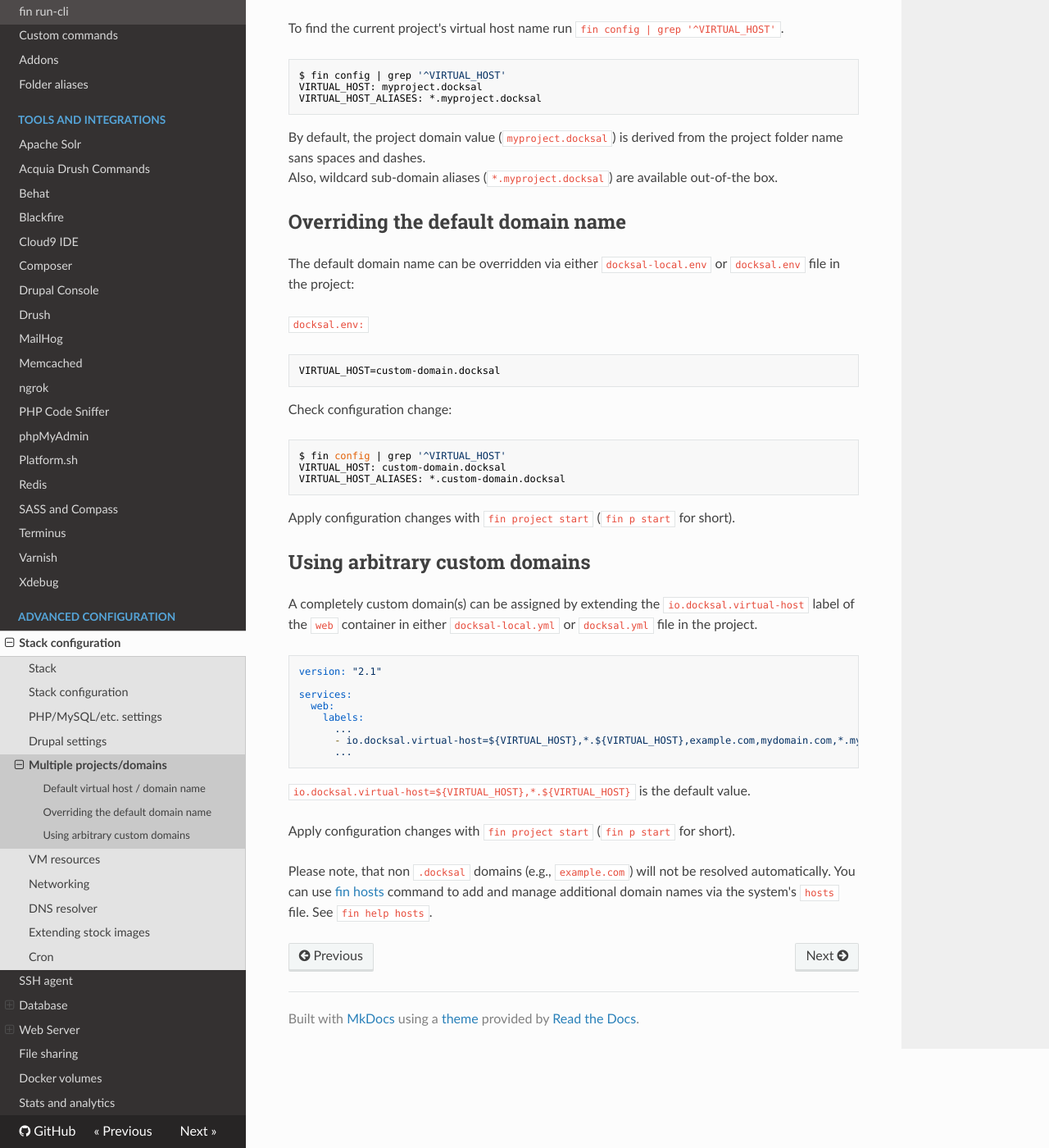
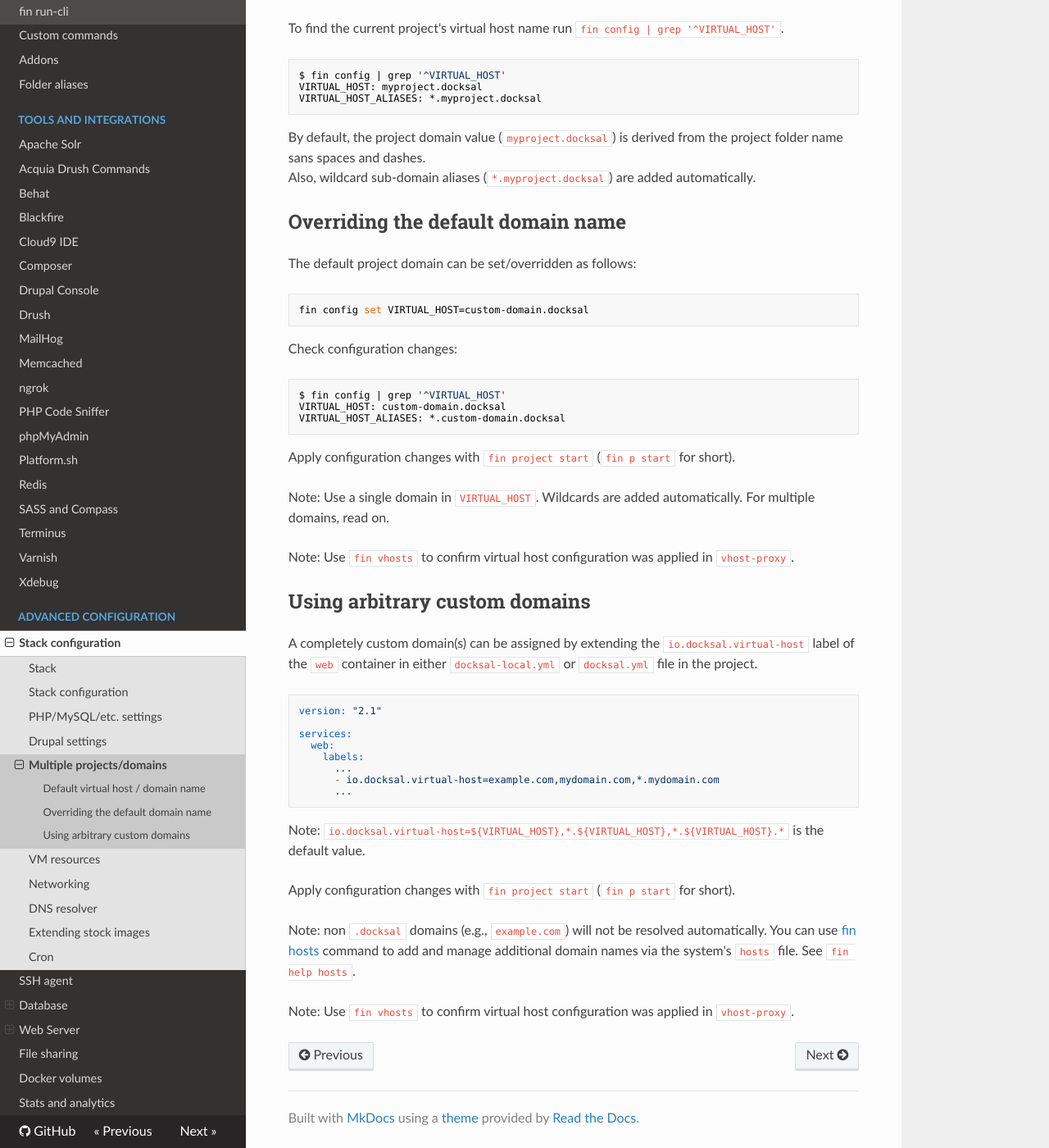
Before and after one commit to docksal/docksal, an MkDocs documentation site: the page built from docs/advanced/multiple-projects.md, in a window 1280 px wide and 1400 px high, scrolled down 339 px. Shown: the whole window at 82% size. Built offline with MkDocs 1.6.1, drawn with Linux system fonts in a browser that asks for light colours; nearby versions of some CDN libraries; old or Windows-style settings are respelled for this version of MkDocs.

Commit message:
Updated docs regarding virtual host configuration. Closes #762

`````diff
--- a/docs/advanced/multiple-projects.md
+++ b/docs/advanced/multiple-projects.md
@@ -17,22 +17,20 @@ VIRTUAL_HOST_ALIASES: *.myproject.docksal
 ```
 
 By default, the project domain value (`myproject.docksal`) is derived from the project folder name sans spaces and dashes.
-Also, wildcard sub-domain aliases (`*.myproject.docksal`) are available out-of-the box.
+Also, wildcard sub-domain aliases (`*.myproject.docksal`) are added automatically.
 
 
 ## Overriding the default domain name
 
-The default domain name can be overridden via either `docksal-local.env` or `docksal.env` file in the project:
-
-`docksal.env:`
+The default project domain can be set/overridden as follows:
 
 ```bash
-VIRTUAL_HOST=custom-domain.docksal
+fin config set VIRTUAL_HOST=custom-domain.docksal
 ```
 
-Check configuration change:
+Check configuration changes:
 
-````
+````bash
 $ fin config | grep '^VIRTUAL_HOST'
 VIRTUAL_HOST: custom-domain.docksal
 VIRTUAL_HOST_ALIASES: *.custom-domain.docksal
@@ -40,6 +38,9 @@ VIRTUAL_HOST_ALIASES: *.custom-domain.docksal
 
 Apply configuration changes with `fin project start` (`fin p start` for short).
 
+Note: Use a single domain in `VIRTUAL_HOST`. Wildcards are added automatically. For multiple domains, read on.
+
+Note: Use `fin vhosts` to confirm virtual host configuration was applied in `vhost-proxy`.
 
 ## Using arbitrary custom domains
 
@@ -53,14 +54,16 @@ services:
   web:
     labels:
       ...
-      - io.docksal.virtual-host=${VIRTUAL_HOST},*.${VIRTUAL_HOST},example.com,mydomain.com,*.mydomain.com
+      - io.docksal.virtual-host=example.com,mydomain.com,*.mydomain.com
       ...
 ```
 
-`io.docksal.virtual-host=${VIRTUAL_HOST},*.${VIRTUAL_HOST}` is the default value.
+Note: `io.docksal.virtual-host=${VIRTUAL_HOST},*.${VIRTUAL_HOST},*.${VIRTUAL_HOST}.*` is the default value.
 
 Apply configuration changes with `fin project start` (`fin p start` for short).
 
-Please note, that non `.docksal` domains (e.g., `example.com`) will not be resolved automatically.
+Note: non `.docksal` domains (e.g., `example.com`) will not be resolved automatically.
 You can use [fin hosts](advanced/fin.md#fin-help-hosts) command to add and manage additional domain names via the system's `hosts` file.
 See `fin help hosts`.
+
+Note: Use `fin vhosts` to confirm virtual host configuration was applied in `vhost-proxy`.
`````
